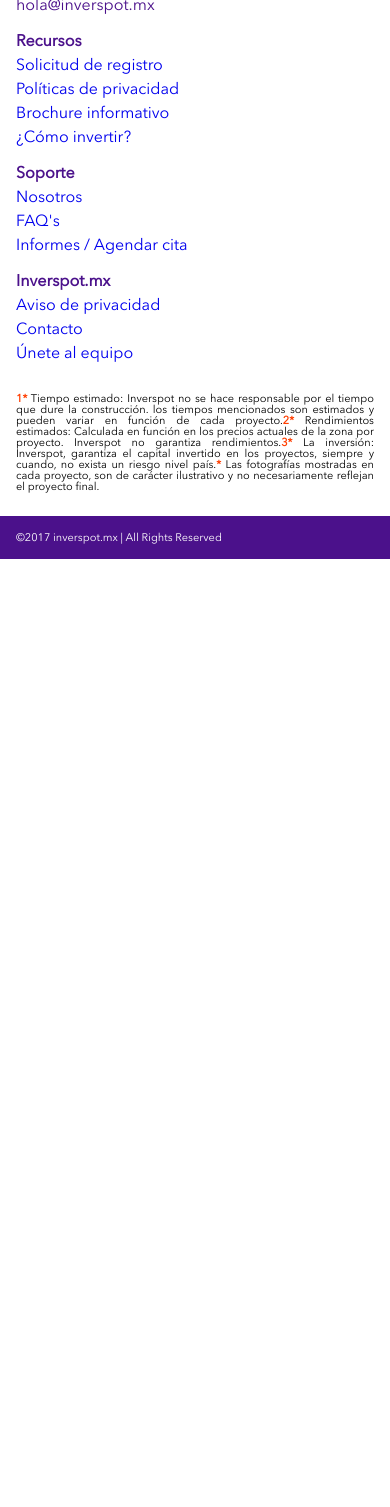
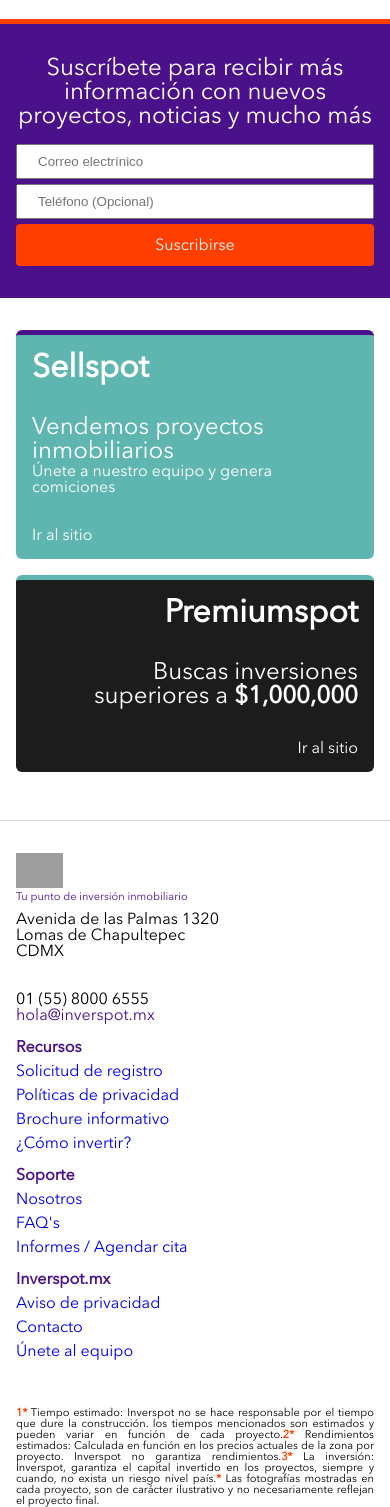
Before and after one commit to jeov10/inve, a PHP site: page / in a window 390 px wide. Shown: the part 1947-3454 px from the top of the page. Before the commit the page ends 2506 px from the top, so only its background shows below. Run offline with PHP 8.4, Linux system fonts and the light colour scheme; some web fonts are replaced; grey boxes are pictures that could not be loaded.

Commit message:
reponsive mobil version

```diff
--- a/index.html
+++ b/index.html
@@ -100,57 +100,41 @@
       </div>
       <div class="u-bg-undefined section__icon-box_size ">
         <div class="container">
-          <div class="icon-box">
-            <div class="box__description">
-              <i class="fa fa-vimeo link-item u-color-primary" aria-hidden="true"></i>
-            </div>
-            <div class="box__description">
-              <h1>180</h1>
-            </div>
-            <div class="box__description">
-              <p>Millones de pesos recaudados</p>
-            </div>
+          <div class="icon-box padding-bottom-1rem">
+              <img src="https://inverspot.mx/style/images/plugins/counter/money.png" alt="inverspot">
+              <h1 class="padding-bottom-1rem u-color-primary icon-box__text-number--size">180</h1>
+              <p class="u-color-primary padding-bottom-1rem">Millones de pesos recaudados</p>
           </div>
-          <div class="icon-box">
-            <div class="box__description">
-              <i class="fa fa-vimeo link-item u-color-primary" aria-hidden="true"></i>
-            </div>
-            <div class="box__description">
-              <h1>180</h1>
-            </div>
-            <div class="box__description">
-              <p>Millones de pesos recaudados</p>
-            </div>
+          <div class="icon-box padding-bottom-1rem">
+              <img src="https://inverspot.mx/style/images/plugins/counter/handshake.png" alt="inverspot">
+              <h1 class="padding-bottom-1rem u-color-primary icon-box__text-number--size">1600</h1>
+              <p class="u-color-primary padding-bottom-1rem">Participaciones vendidas</p>
           </div>
-          <div class="icon-box">
-            <div class="box__description">
-              <i class="fa fa-vimeo link-item u-color-primary" aria-hidden="true"></i>
-            </div>
-            <div class="box__description">
-              <h1>180</h1>
-            </div>
-            <div class="box__description">
-              <p>Millones de pesos recaudados</p>
-            </div>
+          <div class="icon-box padding-bottom-1rem">
+              <img src="https://inverspot.mx/style/images/plugins/counter/shield.png" alt="inverspot">
+              <h1 class="padding-bottom-1rem u-color-primary icon-box__text-number--size">560</h1>
+              <p class="u-color-primary padding-bottom-1rem">Inversionistas</p>
           </div>
         </div>
       </div>
     </section>
     <section class="u-bg-primary u-bt-accent-lg top-border form__container_border">
-      <div class="form__container">
-        <div class="box__description">
-          <h2 class="u-color-light u-fw-bold">Suscríbete para recibir más información con nuevos proyectos, noticias y mucho más</h2>
-        </div>
-        <div class="box__description subscribe-form">
-          <form action="" class="inline-form">
-            <input type="text" class="inline-form__input text-input u-border-radius">
-            <input type="text" class="inline-form__input text-input u-border-radius">
-            <button class="u-bg-accent button-radius"><h3><a href="#" class="link-item u-color-light">Suscribirse</a></h3></button>
-          </form>
+      <div class="container">
+        <div class="form-inline">
+          <h2 class="u-color-light text-aling-center padding-bottom-1rem">Suscríbete para recibir más información con nuevos proyectos, noticias y mucho más</h2>
+          <div class="subscribe-form">
+            <form action="" class="subscribe-form__items">
+              <input type="text" placeholder="Correo electrínico" class="subscribe-form__items_mb text-input u-border-radius">
+              <input type="text" placeholder="Teléfono (Opcional)" class="subscribe-form__items_mb text-input u-border-radius">
+              <button class="u-bg-accent button-radius">
+                <h3><a href="#" class="link-item u-color-light">Suscribirse</a></h3>
+              </button>
+            </form>
+          </div>
         </div>
       </div>
     </section>
-    <section class="container">
+    <section class="container section-display">
       <div class="box__description">
         <h2 class="u-color-primary u-fw-bold">Ellos hablan de nosotros</h2>
       </div>
--- a/style.css
+++ b/style.css
@@ -38,8 +38,8 @@ h5 {
 .container {
   display: flex;
   flex-wrap: wrap;
-  margin-left: 75px;
-  margin-right: 75px;
+  padding-left: 16px;
+  padding-right: 16px;
   margin: auto;
 }
 
@@ -140,10 +140,10 @@ h5 {
 }
 
 .brand {
-  width: 20%;
+  width: 100%;
   display: flex;
   flex-wrap: wrap;
-  justify-content: center;
+  text-align: center;
 }
 
 .brand-image {
@@ -165,6 +165,7 @@ h5 {
 
 .menu {
   width: 80%;
+  display: none;
 }
 
 .menu__items {
@@ -207,19 +208,21 @@ h5 {
   display: flex;
   justify-content: center;
   margin-top: 1rem;
+  text-align: center;
 }
 
 .box-spot {
   width: 100%;
   display: flex;
-  justify-content: space-around;
+  flex-direction: column;
   margin-top: 2rem;
   margin-bottom: 2rem;
 }
 
 .box-spot__container {
-  width: 45%;
+  width: 100%;
   border-radius: 6px;
+  margin-bottom: 1rem;
 }
 
 .box-spot__spot-info {
@@ -229,22 +232,48 @@ h5 {
   padding: 1rem;
 }
 
+.icon-box__text-number--size {
+  font-size: 48px;
+}
 
 .icon-box {
-  width: 33.33%;
+  width: 100%;
+  margin: auto;
+  text-align: center;
 }
 
 .section__icon-box_size {
-  margin-bottom: 3rem;
-  margin-top: 3rem;
+  margin-bottom: 2.5rem;
+  margin-top: 2.5rem;
 }
 
-.form__container {
-  width: 100%;
-  padding: 1rem;
+.padding-bottom-1rem {
+  padding-bottom: 1rem;
 }
 
+.form-inline {
+  margin-top: 2rem;
+  margin-bottom: 2rem;
+}
 
+.subscribe-form {
+  margin: auto;
+}
+
+.subscribe-form__items {
+  display: flex;
+  flex-flow: column;
+  margin: auto;
+}
+
+.subscribe-form__items_mb {
+  margin-bottom:0.3rem;
+}
+
+.text-input {
+  padding: 8px 20px;
+  height: auto;
+}
 
 .top-border {
   border-top: 5px;
@@ -291,6 +320,7 @@ h5 {
   width: 100%
 }
 
+
 .brand-sitemap {
   width: 100%;
   display: flex;
@@ -298,7 +328,8 @@ h5 {
 }
 
 .brand-sitemap__item {
-  width: 25%
+  width: 100%;
+  margin-bottom: 1rem;
 }
 
 .link-list__item {
@@ -320,6 +351,10 @@ h5 {
   text-align: right;
 }
 
+.text-aling-center {
+  text-align: center;
+}
+
 
 .button-radius {
   border-radius: 4px;
@@ -331,62 +366,10 @@ h5 {
   font-family: 'Avenirnext';
 }
 
-@media screen and (max-width: 500px) {
-  .container {
-    padding-left: 16px;
-    padding-right: 16px;
-    margin: auto;
-  }
+.section-display {
+  display: none;
+}
 
-  .menu {
-    display: none;
-  }
-
-  .brand {
-    width: 100%
-  }
-
-  .brand-image, .brand__caption {
-    display: flex;
-    justify-content: center;
-  }
-
-  .box__description {
-    text-align: center;
-  }
-
-  h1 {
-    font-size: 24px;
-  }
-
-  .icon-box {
-    width: 100%
-  }
-
-  .form__container {
-    padding: 0px;
-  }
-
-  .box-spot__container {
-    width: 95%;
-    margin-top: 10px;
-  }
-
-  .box-spot {
-    display: flex;
-    flex-wrap: wrap;
-  }
-
-  .brand-sitemap {
-    display: flex;
-    flex-direction: column;
-  }
-
-  .brand-sitemap__item {
-    width: 100%;
-    margin-top: 20px;
-  }
-}
 @media screen and (max-width: 999px) {
   .top-bar {
     display: none;
```
